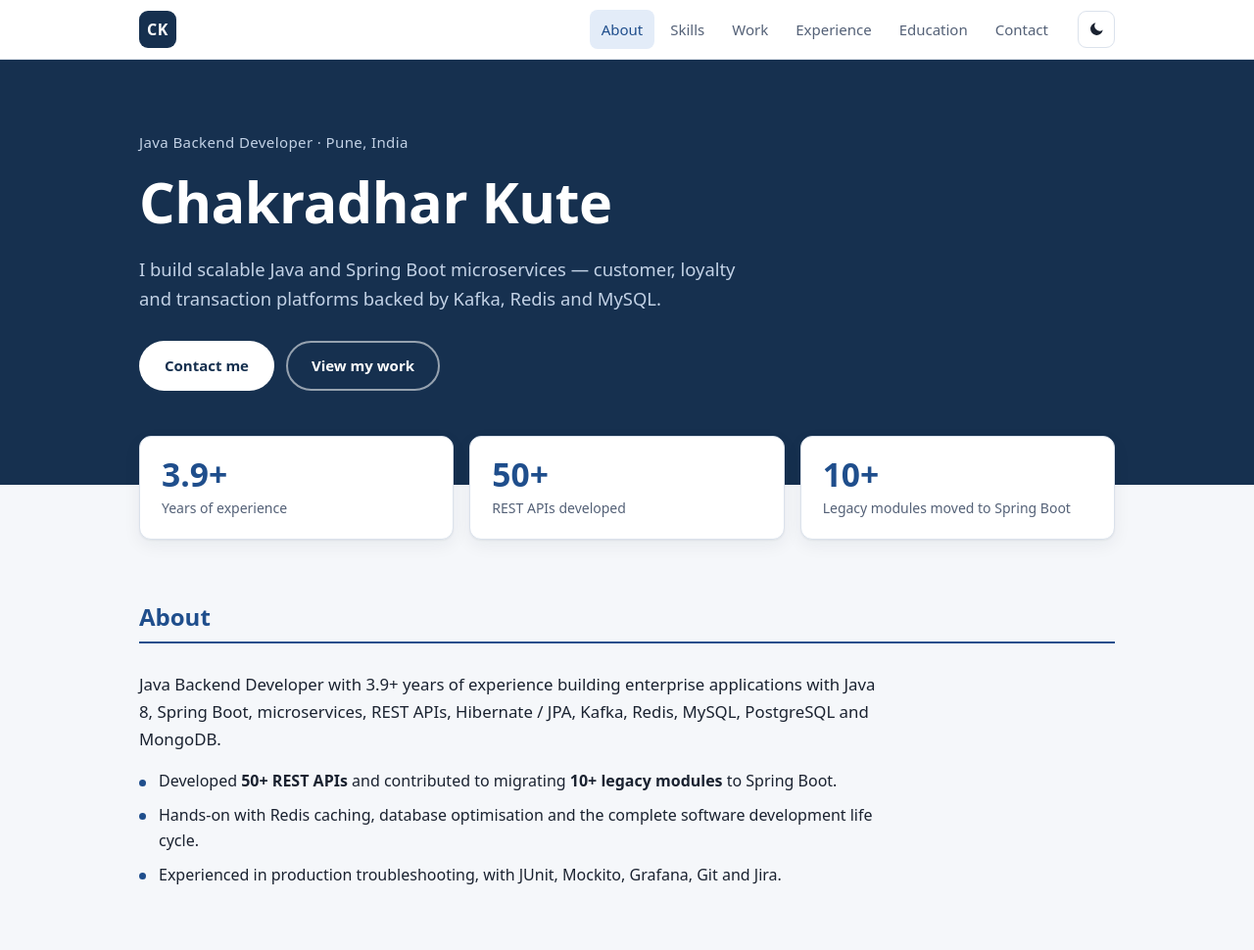
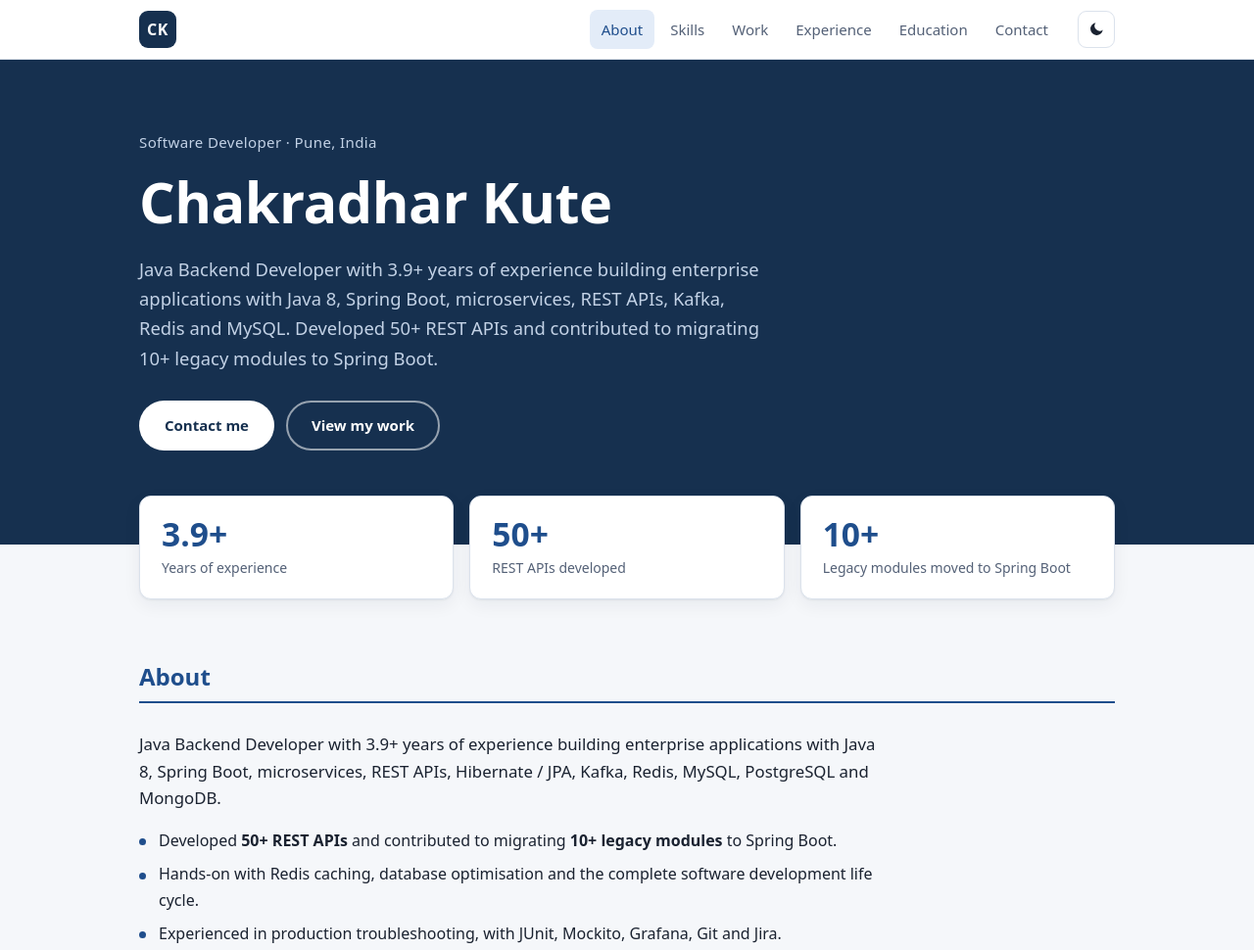
Before and after one commit to ChakradharKute/portfolio, a plain HTML site: page index.html in a window 1280 px wide. Shown: the top 970 px of the page at 98% size. Drawn offline with Linux system fonts and the light colour scheme.

Commit message:
Update hero text

```diff
--- a/index.html
+++ b/index.html
@@ -42,9 +42,9 @@
     <!-- ================= HERO ================= -->
     <section class="hero" id="top" aria-labelledby="hero-title">
       <div class="container">
-        <p class="eyebrow">Java Backend Developer &middot; Pune, India</p>
+        <p class="eyebrow">Software Developer &middot; Pune, India</p>
         <h1 id="hero-title">Chakradhar Kute</h1>
-        <p class="lead">I build scalable Java and Spring Boot microservices &mdash; customer, loyalty and transaction platforms backed by Kafka, Redis and MySQL.</p>
+        <p class="lead">Java Backend Developer with 3.9+ years of experience building enterprise applications with Java 8, Spring Boot, microservices, REST APIs, Kafka, Redis and MySQL. Developed 50+ REST APIs and contributed to migrating 10+ legacy modules to Spring Boot.</p>
         <div class="hero-actions">
           <a class="btn btn-light" href="#contact">Contact me</a>
           <a class="btn btn-outline" href="#work">View my work</a>
```
